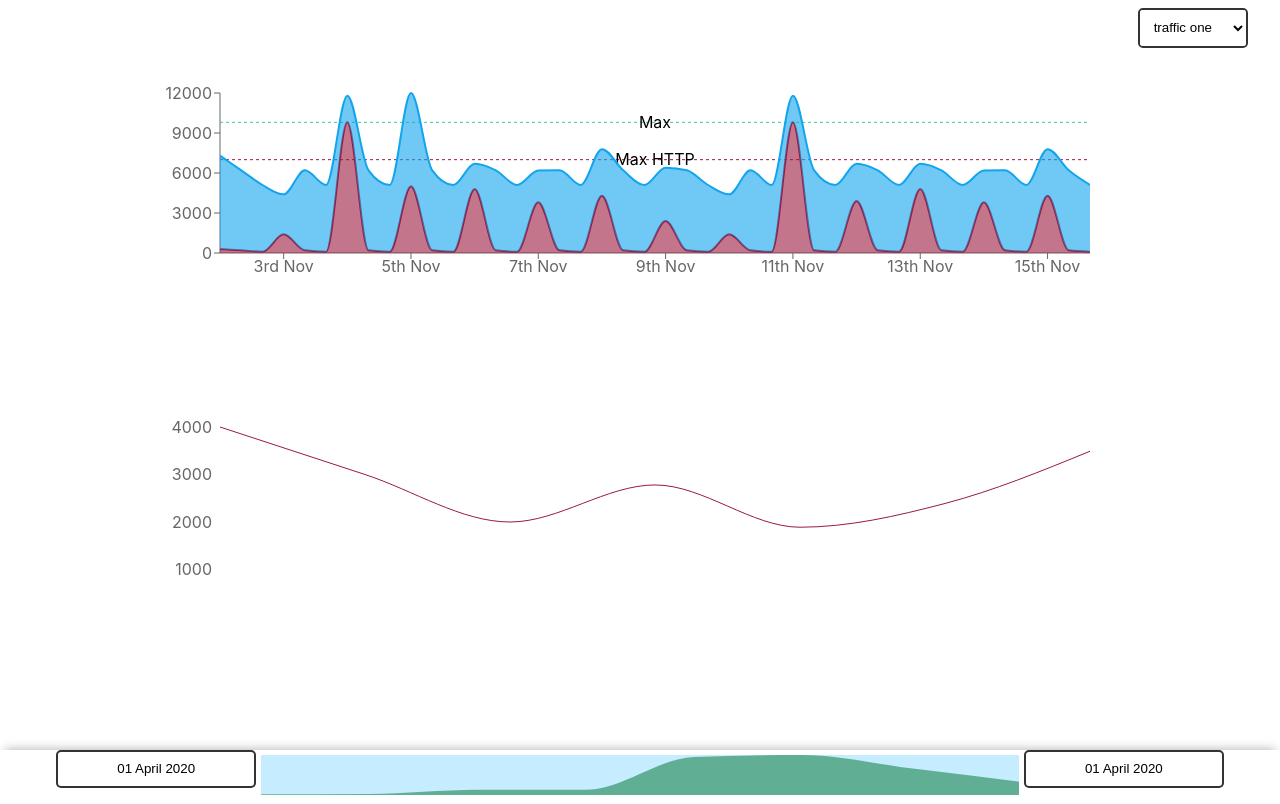
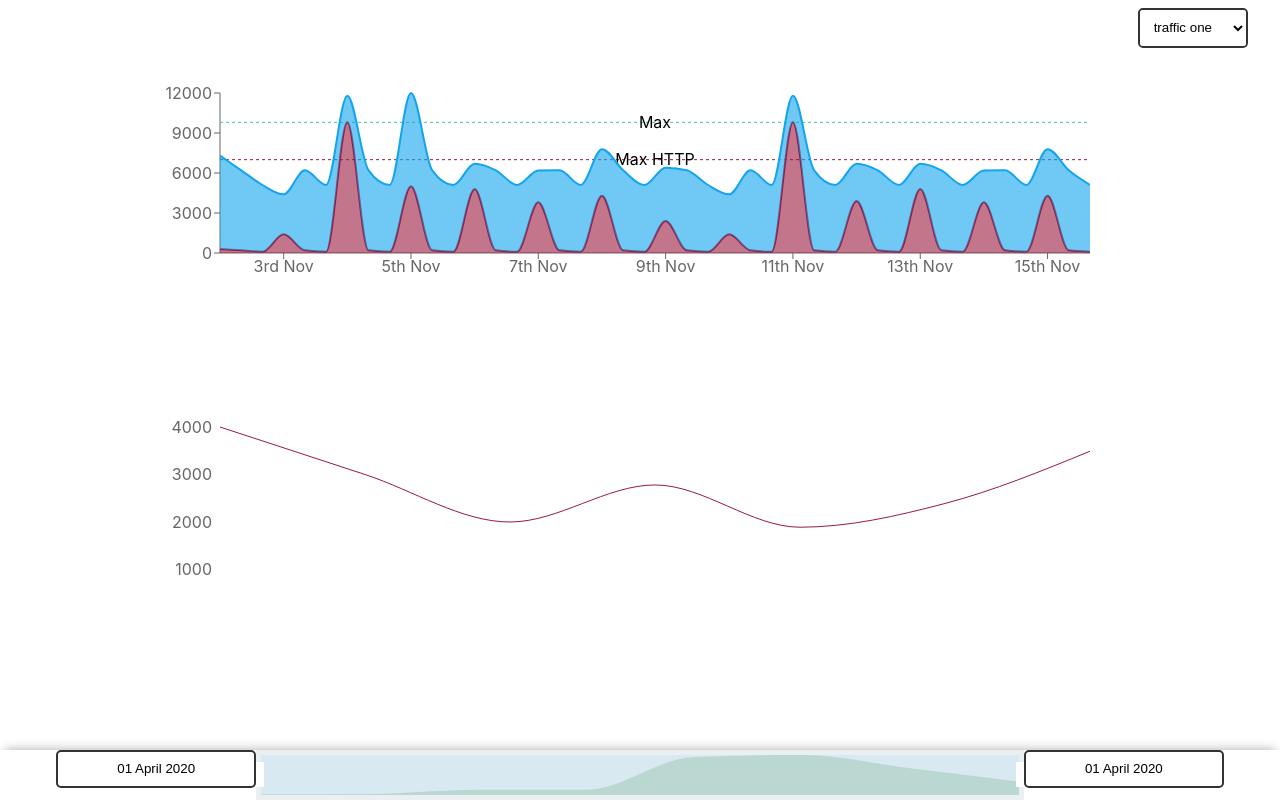
Before and after one commit to pivcec/distributed-delivery, a React (Create React App) app: page / in a window 1280 px wide. Built offline with nearby package versions, Linux system fonts and the light colour scheme.

Commit message:
create basic sliding select action

```diff
--- a/src/components/Main/RangeSelector/Range/Chart/index.js
+++ b/src/components/Main/DateAndRangeSelector/RangeSelector/Chart/index.js
@@ -1,12 +1,11 @@
 import React from "react";
+import PropTypes from "prop-types";
 import styled from "@emotion/styled";
 import { AreaChart, Area, CartesianGrid, ResponsiveContainer } from "recharts";
 
-import data from "../../../../../dummyData/chart";
-
-const Chart = () => {
+const Chart = ({ data }) => {
   return (
-    <ResponsiveContainer width="60%" height={50}>
+    <ResponsiveContainer width="100%" height={50} position={"absolute"} top={0}>
       <AreaChart data={data}>
         <CartesianGrid horizontal={false} vertical={false} fill="#C6ECFF" />
         <Area type="monotone" dataKey="peak" strokeWidth={0} fill="#1D874D" />
@@ -15,4 +14,8 @@ const Chart = () => {
   );
 };
 
+Chart.propTypes = {
+  data: PropTypes.array.isRequired
+};
+
 export default Chart;
--- /dev/null
+++ b/src/components/Main/DateAndRangeSelector/RangeSelector/Handle/index.js
@@ -0,0 +1,39 @@
+import React, { useState } from "react";
+import PropTypes from "prop-types";
+import styled from "@emotion/styled";
+
+const Container = styled.div`
+  top: 0;
+  left: ${props => props.left};
+  right: ${props => props.right};
+  position: absolute;
+  z-index: 11;
+  height: 100%;
+  width: 1%;
+  display: flex;
+  align-items: center;
+`;
+
+const HandleSquare = styled.div({
+  height: "50%",
+  width: "100%",
+  backgroundColor: "white"
+});
+
+const Handle = ({ position, handlePosition, updateHandlePosition }) => {
+  const leftPosition = position === "left" ? `${handlePosition}%` : null;
+  const rightPosition = position === "right" ? `${handlePosition}%` : null;
+  return (
+    <Container left={leftPosition} right={rightPosition}>
+      <HandleSquare onDrag={updateHandlePosition} />
+    </Container>
+  );
+};
+
+Handle.propTypes = {
+  position: PropTypes.string.isRequired,
+  handlePosition: PropTypes.number.isRequired,
+  updateHandlePosition: PropTypes.func.isRequired
+};
+
+export default Handle;
--- /dev/null
+++ b/src/components/Main/DateAndRangeSelector/RangeSelector/Range/index.js
@@ -0,0 +1,24 @@
+import React from "react";
+import PropTypes from "prop-types";
+import styled from "@emotion/styled";
+
+const Container = styled.div`
+  position: absolute;
+  z-index: 10;
+  top: 0;
+  left: ${props => props.left}%;
+  right: ${props => props.right}%;
+  bottom: 0;
+  background-color: rgb(225, 232, 237, 0.7);
+`;
+
+const Range = ({ leftRangePosition, rightRangePosition }) => {
+  return <Container left={leftRangePosition} right={rightRangePosition} />;
+};
+
+Range.propTypes = {
+  leftRangePosition: PropTypes.number.isRequired,
+  rightRangePosition: PropTypes.number.isRequired
+};
+
+export default Range;
--- /dev/null
+++ b/src/components/Main/DateAndRangeSelector/RangeSelector/index.js
@@ -0,0 +1,92 @@
+import React, { useState, useRef, useEffect, useLayoutEffect } from "react";
+import styled from "@emotion/styled";
+import Range from "./Range/";
+import Chart from "./Chart/";
+import Handle from "./Handle/";
+
+import data from "../../../../dummyData/chart";
+
+const Container = styled.div({ width: "60%", position: "relative" });
+
+const useResize = ref => {
+  const [selectorWidth, setSelectorWidth] = useState(0);
+  const [selectorLeftEdge, setSelectorLeftEdge] = useState(0);
+  const [selectorRightEdge, setSelectorRightEdge] = useState(0);
+
+  useLayoutEffect(() => {
+    const handleResize = () => {
+      const rect = ref.current.getBoundingClientRect();
+      const { width, x } = rect;
+      setSelectorWidth(width);
+      setSelectorLeftEdge(x);
+      setSelectorRightEdge(x + width);
+    };
+
+    window.addEventListener("resize", handleResize);
+
+    handleResize();
+
+    return () => {
+      window.removeEventListener("resize", handleResize);
+    };
+  }, [ref]);
+
+  return { selectorWidth, selectorLeftEdge, selectorRightEdge };
+};
+
+const RangeSelector = () => {
+  const [spaceBetweenDataPoints, setSpaceBetweenDataPoints] = useState(null);
+  const [leftHandlePosition, setLeftHandlePosition] = useState(0);
+  const [rightHandlePosition, setRightHandlePosition] = useState(0);
+  const ref = useRef();
+  const { selectorWidth, selectorLeftEdge, selectorRightEdge } = useResize(ref);
+
+  const handleLeftHandlePositionUpdate = e => {
+    if (e.clientX) {
+      const newLeftHandlePosition =
+        ((e.clientX - selectorLeftEdge) / selectorWidth) * 100;
+      if (newLeftHandlePosition < 100 && newLeftHandlePosition > 0) {
+        setLeftHandlePosition(newLeftHandlePosition);
+      }
+    }
+  };
+
+  const handleRightHandlePositionUpdate = e => {
+    if (e.clientX) {
+      const newRightHandlePosition =
+        ((selectorWidth - (e.clientX - selectorLeftEdge)) / selectorWidth) *
+        100;
+      if (newRightHandlePosition < 100 && newRightHandlePosition > 0) {
+        setRightHandlePosition(newRightHandlePosition);
+      }
+    }
+  };
+
+  useEffect(() => {
+    setSpaceBetweenDataPoints(selectorWidth / data.length);
+  }, [selectorWidth, data]);
+
+  return (
+    <Container ref={ref}>
+      <Chart data={data} />
+      <Range
+        leftRangePosition={leftHandlePosition}
+        rightRangePosition={rightHandlePosition}
+      />
+      <>
+        <Handle
+          position={"left"}
+          updateHandlePosition={handleLeftHandlePositionUpdate}
+          handlePosition={leftHandlePosition}
+        />
+        <Handle
+          position={"right"}
+          updateHandlePosition={handleRightHandlePositionUpdate}
+          handlePosition={rightHandlePosition}
+        />
+      </>
+    </Container>
+  );
+};
+
+export default RangeSelector;
--- a/src/components/Main/RangeSelector/index.js
+++ b/src/components/Main/DateAndRangeSelector/index.js
@@ -2,7 +2,7 @@ import React from "react";
 import PropTypes from "prop-types";
 import styled from "@emotion/styled";
 import DateSelector from "./DateSelector";
-import Range from "./Range/";
+import Range from "./RangeSelector";
 
 const Container = styled.div`
   display: flex;
--- a/src/components/Main/RangeSelector/Range/index.js
+++ /dev/null
@@ -1,11 +0,0 @@
-import React from "react";
-import styled from "@emotion/styled";
-import Chart from "./Chart/";
-
-const Container = styled.div({});
-
-const Range = () => {
-  return <Chart />;
-};
-
-export default Range;
--- a/src/components/Main/TrafficSelector/index.js
+++ b/src/components/Main/TrafficSelector/index.js
@@ -23,11 +23,15 @@ const Select = styled.select({
   outline: "none"
 });
 
+const handleChange = () => {
+  console.log("handle change");
+};
+
 const TrafficSelector = ({ selectedTrafficTitle }) => {
   return (
     <Container>
       <SelectWrapper>
-        <Select value={selectedTrafficTitle}>
+        <Select value={selectedTrafficTitle} onChange={handleChange}>
           <option value="volvo">traffic one</option>
           <option value="saab">traffic two</option>
           <option value="mercedes">traffic three</option>
--- a/src/components/Main/index.js
+++ b/src/components/Main/index.js
@@ -2,7 +2,7 @@ import React, { useState, useEffect } from "react";
 import styled from "@emotion/styled";
 import Bandwidth from "./Bandwidth";
 import Audience from "./Audience";
-import RangeSelector from "./RangeSelector/";
+import DateAndRangeSelector from "./DateAndRangeSelector";
 import TrafficSelector from "./TrafficSelector";
 
 const Container = styled.div({
@@ -31,7 +31,7 @@ const Main = () => {
       <TrafficSelector selectedTrafficTitle={"traffic one"} />
       <Bandwidth />
       <Audience />
-      <RangeSelector
+      <DateAndRangeSelector
         selectedStartDate={selectedStartDate}
         selectedEndDate={selectedEndDate}
         updateSelectedDate={updateSelectedDate}
```
Also changed, not shown: src/components/Main/DateAndRangeSelector/DateSelector/index.js (renamed from src/components/Main/RangeSelector/DateSelector/index.js).
